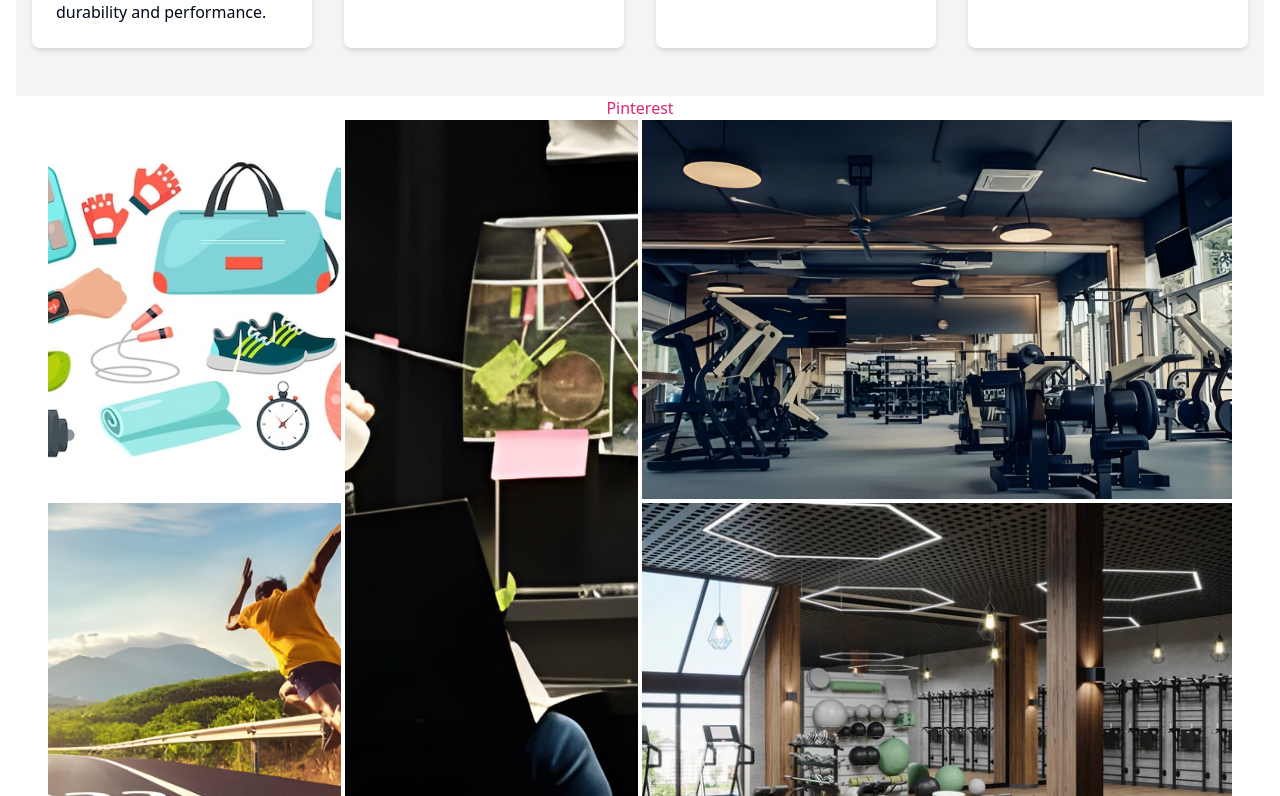
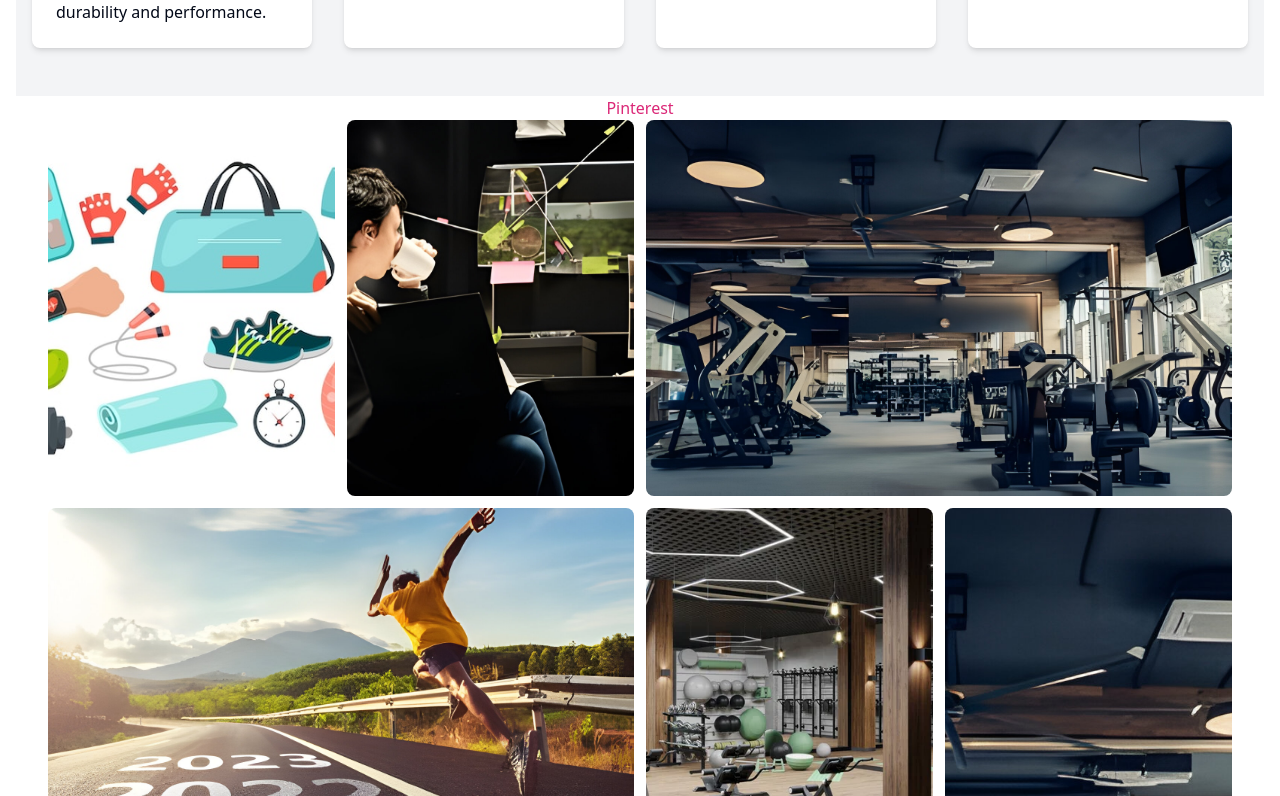
Before and after one commit to sabrinaahmednitu/Fitness-Factory-Client, a React (Vite) app: page / in a window 1280 px wide. Shown: the part 1744-2540 px from the top of the page. Built offline with nearby package versions, Linux system fonts and the light colour scheme.

Commit message:
mosaic done

```diff
--- a/src/components/Home/ImageGallery.tsx
+++ b/src/components/Home/ImageGallery.tsx
@@ -4,28 +4,21 @@ import p2 from '../../assets/images/HDStockImages.com-mZQ2iq.jpg';
 import p3 from '../../assets/images//expertTraine.jpeg';
 import p5 from '../../assets/images/wideVarity.jpg';
 import p8 from '../../assets/images/heroSection.jpg';
-import p9 from '../../assets/images//history.jpg';
 import p10 from '../../assets/images/mission.jpg';
 import p14 from '../../assets/images/heroSection.jpg';
-import p16 from '../../assets/images/vision.jpg';
+
 import React from 'react';
 import './ImageGallery.css'
 
 const images = [
   { src: p1, alt: 'Image 1', className: '' },
-  { src: img1, alt: 'Image 21', className: 'row-span-2' },
+  { src: img1, alt: 'Image 21', className: '' },
   { src: p14, alt: 'Image 18', className: 'col-span-2' },
-  { src: p10, alt: 'Image 22', className: '' },
-  { src: p5, alt: 'Image 5', className: 'col-span-2' },
-  { src: p8, alt: 'Image 8', className: 'col-span-2 row-span-2' },
+  { src: p10, alt: 'Image 22', className: 'col-span-2' },
+  { src: p5, alt: 'Image 5' },
+  { src: p8, alt: 'Image 8', className: 'row-span-2' },
   { src: p3, alt: 'Image 3', className: '' },
-  { src: p2, alt: 'Image 2', className: 'row-span-2' },
-  { src: p9, alt: 'Image 6', className: '' },
-  { src: p16, alt: 'Image 16', className: 'col-span-2' },
-  { src: p3, alt: 'Image 3', className: '' },
-  { src: p2, alt: 'Image 2', className: 'row-span-2' },
-  { src: p9, alt: 'Image 6', className: '' },
-  { src: p16, alt: 'Image 16', className: 'col-span-2' },
+  { src: p2, alt: 'Image 2', className: 'col-span-2' },
 ];
 
 const ImageGallery = () => {
@@ -62,14 +55,14 @@ const ImageGallery = () => {
         </div>
       )}
 
-      <div className="container grid grid-cols-2 sm:grid-cols-3 lg:grid-cols-4 gap-1 auto-rows-min">
+      <div className="container grid grid-cols-2 sm:grid-cols-3 lg:grid-cols-4 gap-3 auto-rows-min">
         {images.map((image, index) => (
           <div key={index} className={image.className}>
             <img
               src={image.src}
               alt={image.alt}
               onClick={() => openFullimg(image.src)}
-              className="w-full h-full object-cover cursor-pointer"
+              className="w-full h-full object-cover cursor-pointer rounded-lg"
             />
           </div>
         ))}
```
